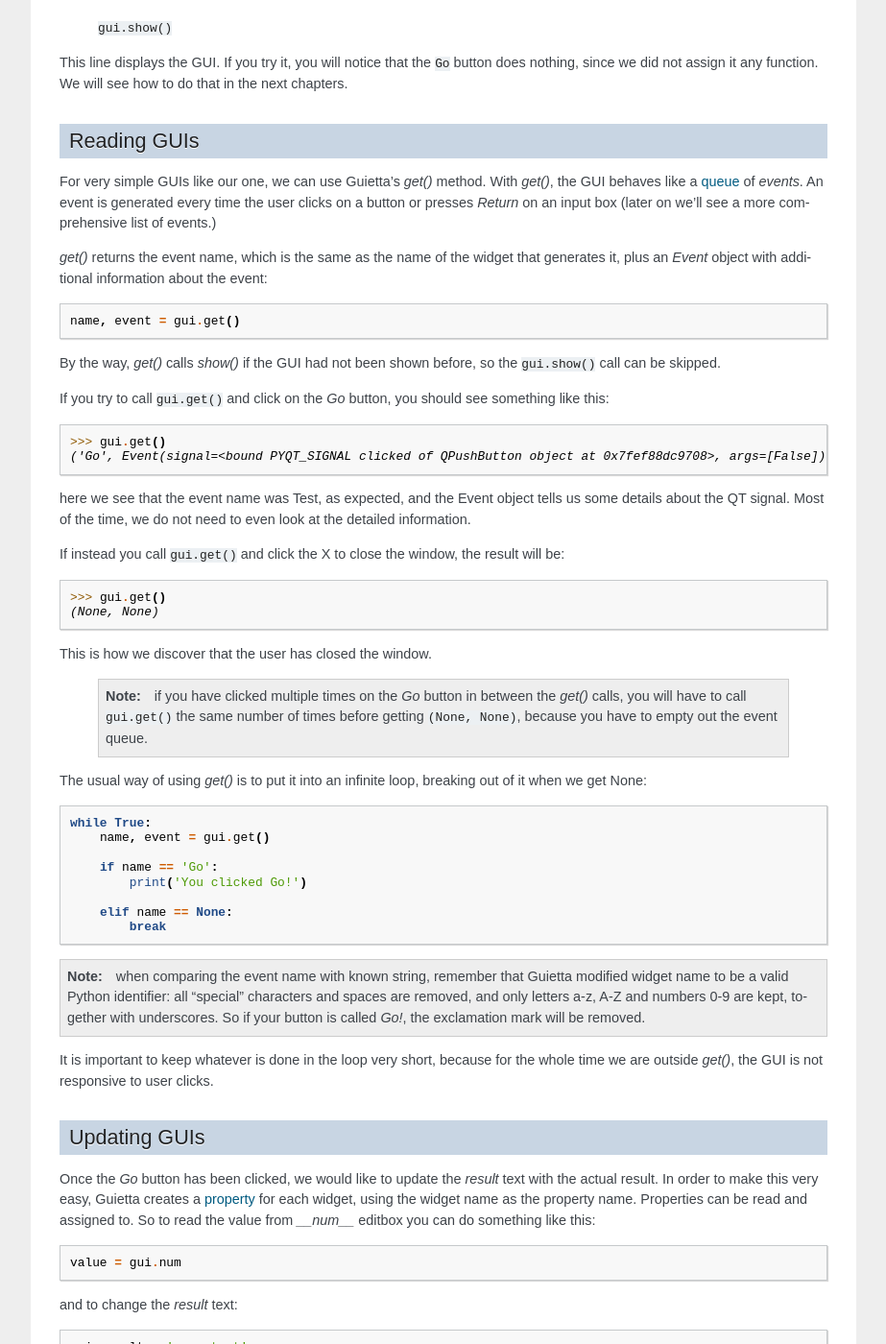
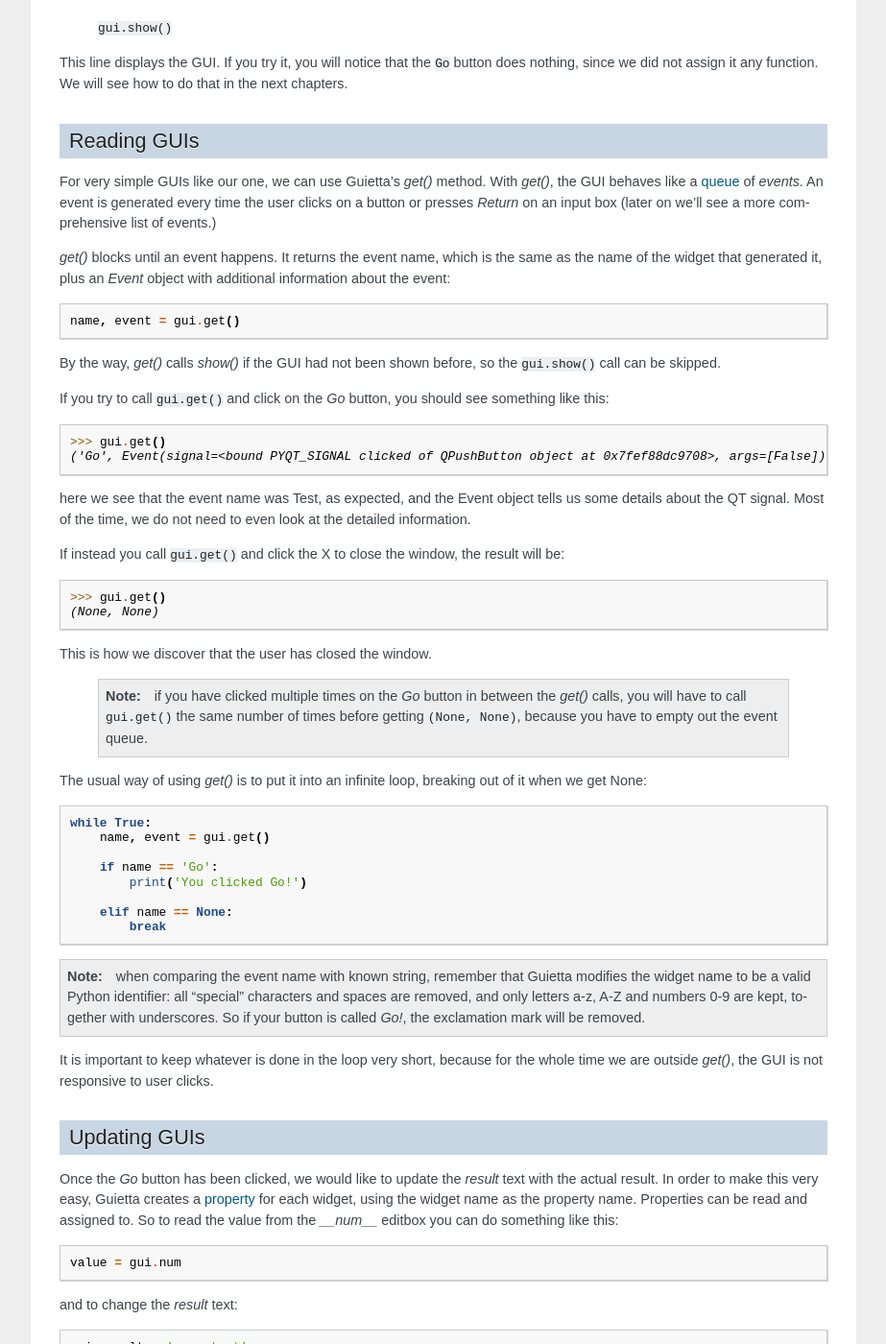
Before and after one commit to alfiopuglisi/guietta, a Sphinx documentation site: the page built from docs/tutorial.rst, in a window 1280 px wide and 1400 px high, scrolled down 1214 px. Shown: the whole window at 96% size, without its empty margins (198-1121 px from the left). Built offline with Sphinx 7.4.7, drawn with Linux system fonts in a browser that asks for light colours; some of the changed text lies outside the part shown.

Commit message:
small docs update

```diff
--- a/docs/reference.rst
+++ b/docs/reference.rst
@@ -41,7 +41,7 @@ Here is the complete widget set::
       [    Yes     ,        No         , _                   ,     III      ],
       [  HS('slider2'),    ___         , ___                 ,      _       ] )
 
-    dummy = gui.get()
+    gui.show()
 
 
 
--- a/docs/tutorial.rst
+++ b/docs/tutorial.rst
@@ -88,8 +88,9 @@ of *events*. An event
 is generated every time the user clicks on a button or presses *Return*
 on an input box (later on we'll see a more comprehensive list of events.)
 
-*get()* returns the event name, which is the same as the name of the
-widget that generates it, plus an *Event* object with additional information
+*get()* blocks until an event happens. It returns the event name,
+which is the same as the name of the
+widget that generated it, plus an *Event* object with additional information
 about the event::
 
    name, event = gui.get()
@@ -134,7 +135,7 @@ breaking out of it when we get None::
             break
 
 .. Note:: when comparing the event name with known string, remember
-          that Guietta modified widget name to be a valid Python
+          that Guietta modifies the widget name to be a valid Python
           identifier: all "special" characters and spaces are removed,
           and only letters a-z, A-Z and numbers 0-9 are kept, together with
           underscores. So if your button is called *Go!*, the exclamation
@@ -152,7 +153,7 @@ the *result* text with the actual result. In order to make this very easy,
 Guietta creates a
 `property <https://docs.python.org/3/library/functions.html#property>`_
 for each widget, using the widget name as the property name. Properties
-can be read and assigned to. So to read the value from *__num__*
+can be read and assigned to. So to read the value from the *__num__*
 editbox you can do something like this::
 
     value = gui.num
@@ -474,3 +484,6 @@ and run the GUI::
 
 Notice how we first call the callback ourselves, giving it a default
 value, in order to have a plot ready when the GUI is displayed.
+
+
+Next topic: the `reference guide <reference.html>`_.
```
Also changed, not shown: other parts of docs/tutorial.rst (+17 -8 lines).
